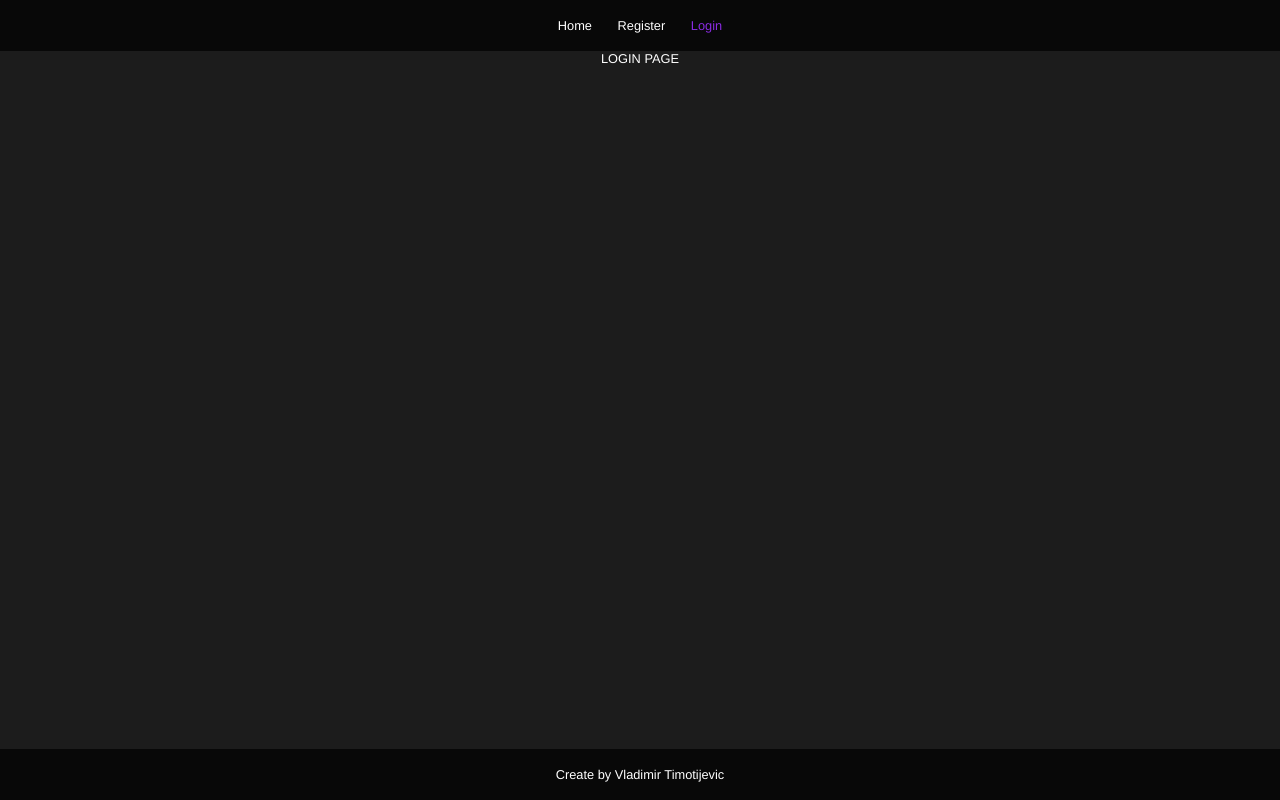
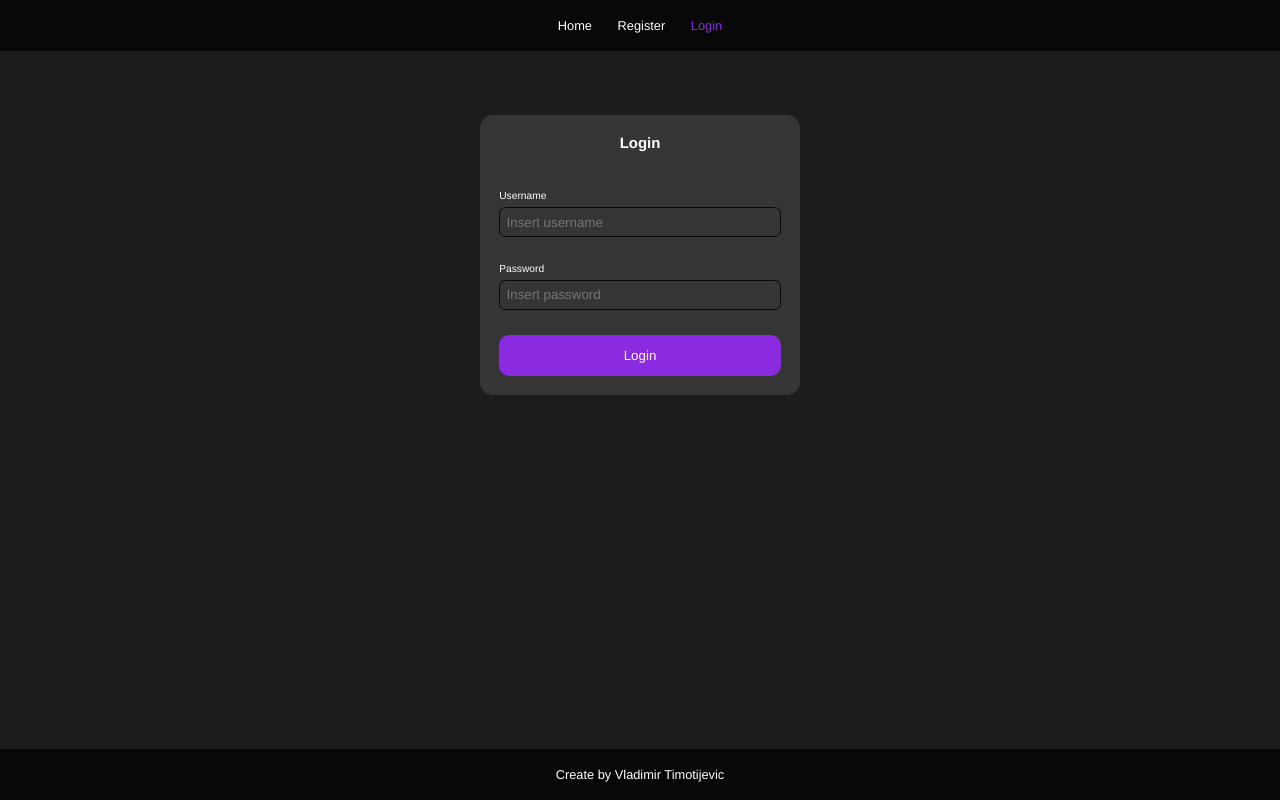
Before and after one commit to TimotijevicVlada/Todo_Node.js, a Next.js app in the folder client/: page /login in a window 1280 px wide. Built offline with nearby package versions, Linux system fonts and the light colour scheme.

Commit message:
Register and login contact form UI done

```diff
--- /dev/null
+++ b/client/components/Login/Login.module.scss
@@ -0,0 +1,44 @@
+@import "styles/main.module.scss";
+
+.container {
+    display: flex;
+    justify-content: center;
+
+    form {
+        padding: 1.5rem;
+        margin-top: 5rem;
+        width: 25rem;
+        background-color: $color-gray;
+        border-radius: 1rem;
+        display: flex;
+        flex-direction: column;
+        gap: 2rem;
+
+        .title {
+            text-align: center;
+            margin-bottom: 1rem;
+        }
+
+        .inputWrapper {
+            display: flex;
+            flex-direction: column;
+            gap: 0.5rem;
+
+            label {
+                font-size: 0.8rem;
+            }
+
+            input {
+                border: 0.1rem solid $color-black;
+                padding: 0.5rem;
+                border-radius: 0.5rem;
+            }
+
+            button {
+                background-color: $color-primary;
+                padding: 1rem;
+                border-radius: 0.8rem;
+            }
+        }
+    }
+}
--- /dev/null
+++ b/client/components/Login/Login.tsx
@@ -0,0 +1,31 @@
+import React from 'react';
+import css from "./Login.module.scss";
+
+const Login = () => {
+    return (
+        <div className={css.container}>
+            <form>
+                <h3 className={css.title}>Login</h3>
+                <div className={css.inputWrapper}>
+                    <label>Username</label>
+                    <input
+                        type="text"
+                        placeholder='Insert username'
+                    />
+                </div>
+                <div className={css.inputWrapper}>
+                    <label>Password</label>
+                    <input
+                        type="text"
+                        placeholder='Insert password'
+                    />
+                </div>
+                <div className={css.inputWrapper}>
+                    <button type='submit'>Login</button>
+                </div>
+            </form>
+        </div>
+    )
+}
+
+export default Login;
--- /dev/null
+++ b/client/components/Register/Register.module.scss
@@ -0,0 +1,44 @@
+@import "styles/main.module.scss";
+
+.container {
+    display: flex;
+    justify-content: center;
+
+    form {
+        padding: 1.5rem;
+        margin-top: 5rem;
+        width: 25rem;
+        background-color: $color-gray;
+        border-radius: 1rem;
+        display: flex;
+        flex-direction: column;
+        gap: 2rem;
+
+        .title {
+            text-align: center;
+            margin-bottom: 1rem;
+        }
+
+        .inputWrapper {
+            display: flex;
+            flex-direction: column;
+            gap: 0.5rem;
+
+            label {
+               font-size: 0.8rem;
+            }
+
+            input {
+                border: 0.1rem solid $color-black;
+                padding: 0.5rem;
+                border-radius: 0.5rem;
+            }
+
+            button {
+                background-color: $color-primary;
+                padding: 1rem;
+                border-radius: 0.8rem;
+            }
+        }
+    }
+}
--- a/client/pages/login.tsx
+++ b/client/pages/login.tsx
@@ -1,8 +1,14 @@
+import Login from '@/components/Login/Login';
 import React from 'react'
 
 const login = () => {
   return (
-    <div style={{ minHeight: "calc(100vh - 8rem)" }}>LOGIN PAGE</div>
+    <div style={{
+      minHeight: "calc(100vh - 8rem)",
+      width: "100%"
+    }}>
+      <Login />
+    </div>
   )
 }
 
```
Also changed, not shown: client/components/Register/Register.tsx (added, +38 -0 lines), client/pages/register.tsx (+8 -2 lines).
